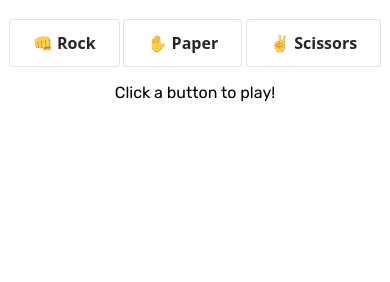
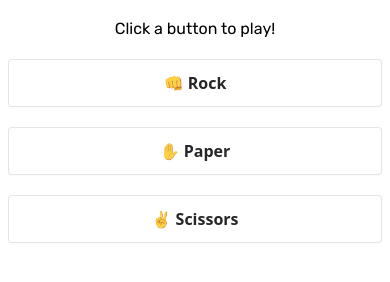
Before and after one commit to ghall89/rock-paper-scissors, a plain HTML site: page index.html in a window 390 px wide. Shown: the part 62-344 px from the top of the page. Drawn offline with Linux system fonts and the light colour scheme.

Commit message:
layout fix

```diff
--- a/index.html
+++ b/index.html
@@ -8,15 +8,14 @@
 	</head>
 	<body>
 		<h1>Rock, Paper, Scissors</h1>
+		<div class="result-container">
+			<p id="result">Click a button to play!</p>
+		</div>
 		<div>
 			<button id="rock" onClick="play(event)">👊 Rock</button>
 			<button id="paper" onClick="play(event)">✋ Paper</button>
 			<button id="scissors" onClick="play(event)">✌️ Scissors</button>
 		</div>
-
-		<div>
-			<p id="result">Click a button to play!</p>
-		</div>
 		<script src="app.js"></script>
 	</body>
 </html>
--- a/style.css
+++ b/style.css
@@ -6,6 +6,10 @@
 
 body {
 	text-align: center;
+}
+
+.result-container {
+	min-height: 30px;
 }
 
 button {
@@ -55,3 +59,10 @@ button:active {
 	color: rgba(0, 0, 0, 0.65);
 	transform: translateY(0);
 }
+
+@media screen and (max-width: 520px) {
+	button {
+		width: 100%;
+		margin: 10px 0;
+	}
+}
```
